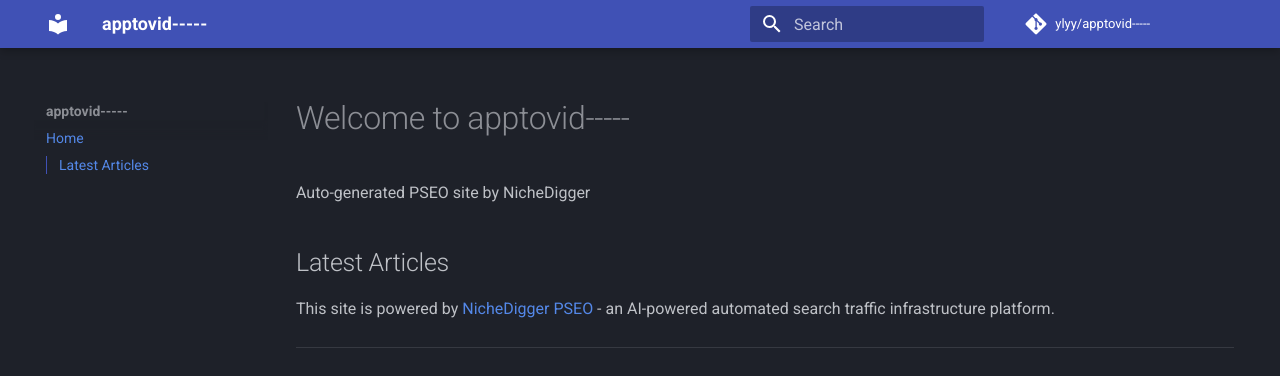
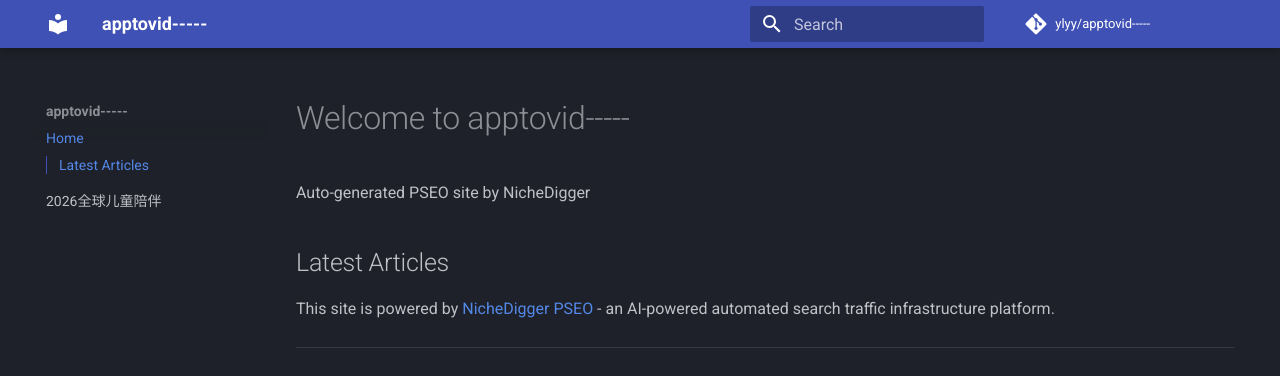
Before and after one commit to ylyy/apptovid-----, an MkDocs documentation site: the page built from docs/index.md, in a window 1280 px wide. Shown: the top 376 px of the page. Built offline with MkDocs 1.6.1 and Material for MkDocs 9.7.7, drawn with Linux system fonts in a browser that asks for light colours; comment, search, counter and statistics services are not loaded.

Commit message:
Add "2026全球儿童陪伴新趋势：解锁高质量亲子互动与成长秘诀" to navigation

```diff
--- a/mkdocs.yml
+++ b/mkdocs.yml
@@ -21,6 +21,7 @@ use_directory_urls: false
 
 nav:
   - "Home": index.md
+  - "2026全球儿童陪伴": 2026全球儿童陪伴新趋势-解锁高质量亲子互动与成长秘诀.md
 # 新文章将在此处自动添加
 
 markdown_extensions:
```
